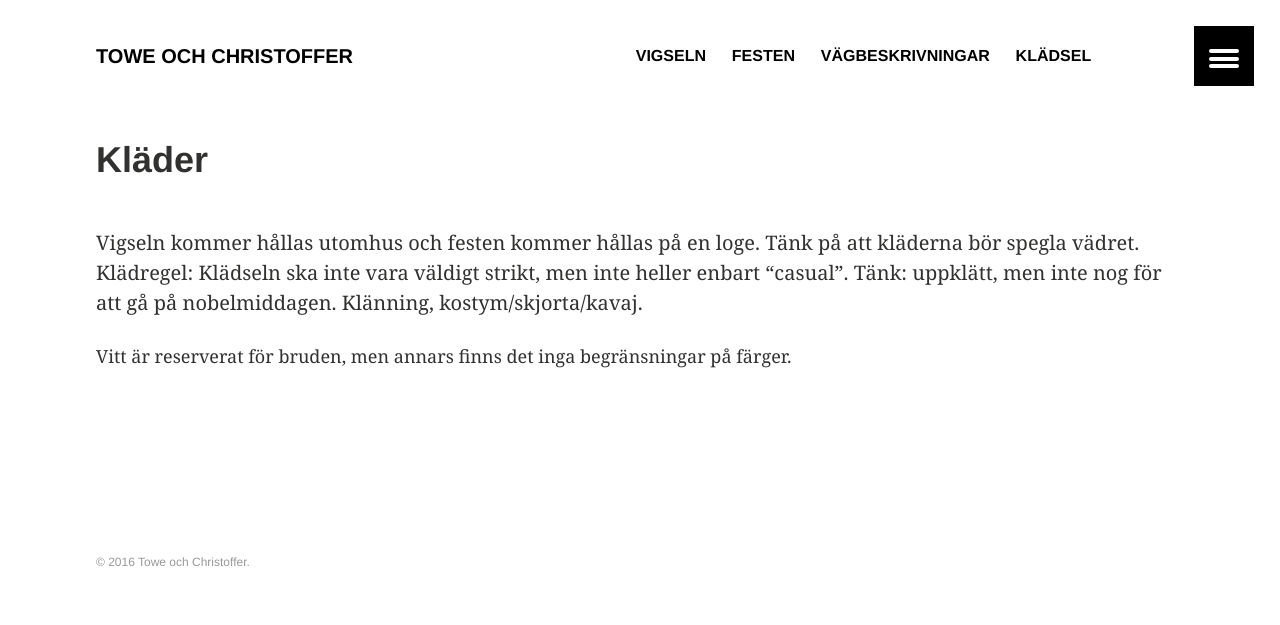
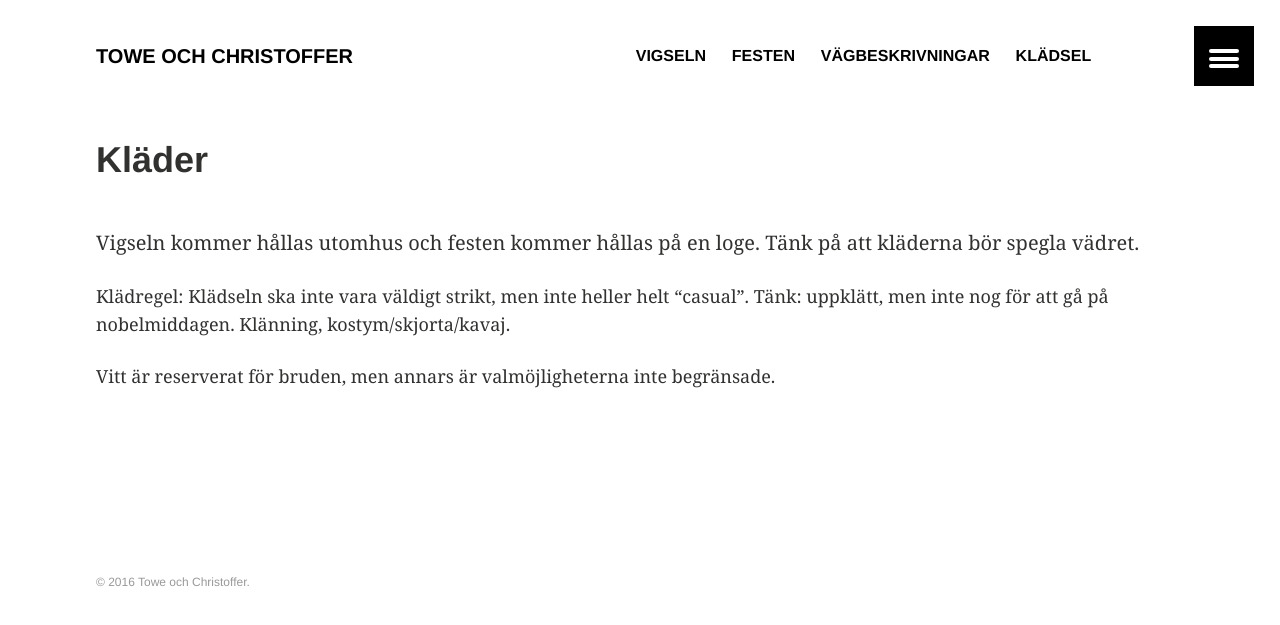
Before and after one commit to toweochchristoffer/wedding-page, a Jekyll site: the page built from clothes.md, in a window 1280 px wide. Shown: the top 625 px of the page. Built offline with Jekyll 4.4.1, drawn with Linux system fonts in a browser that asks for light colours.

Commit message:
Update clothes.md

```diff
--- a/clothes.md
+++ b/clothes.md
@@ -4,6 +4,7 @@ permalink: /clothes/
 title: "Kläder"
 ---
 Vigseln kommer hållas utomhus och festen kommer hållas på en loge. Tänk på att kläderna bör spegla vädret.
-Klädregel: Klädseln ska inte vara väldigt strikt, men inte heller enbart "casual". Tänk: uppklätt, men inte nog för att gå på nobelmiddagen. Klänning, kostym/skjorta/kavaj.
 
-Vitt är reserverat för bruden, men annars finns det inga begränsningar på färger.
+Klädregel: Klädseln ska inte vara väldigt strikt, men inte heller helt "casual". Tänk: uppklätt, men inte nog för att gå på nobelmiddagen. Klänning, kostym/skjorta/kavaj.
+
+Vitt är reserverat för bruden, men annars är valmöjligheterna inte begränsade.
```
